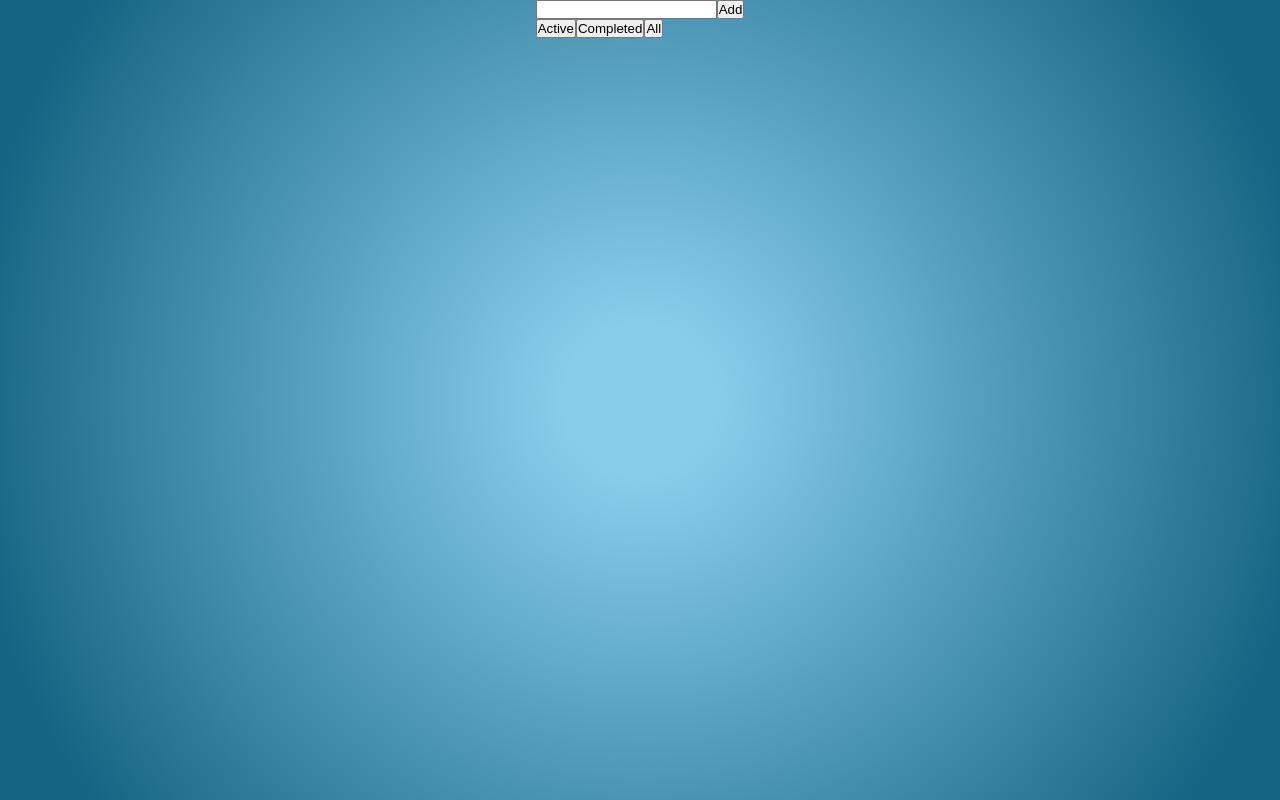
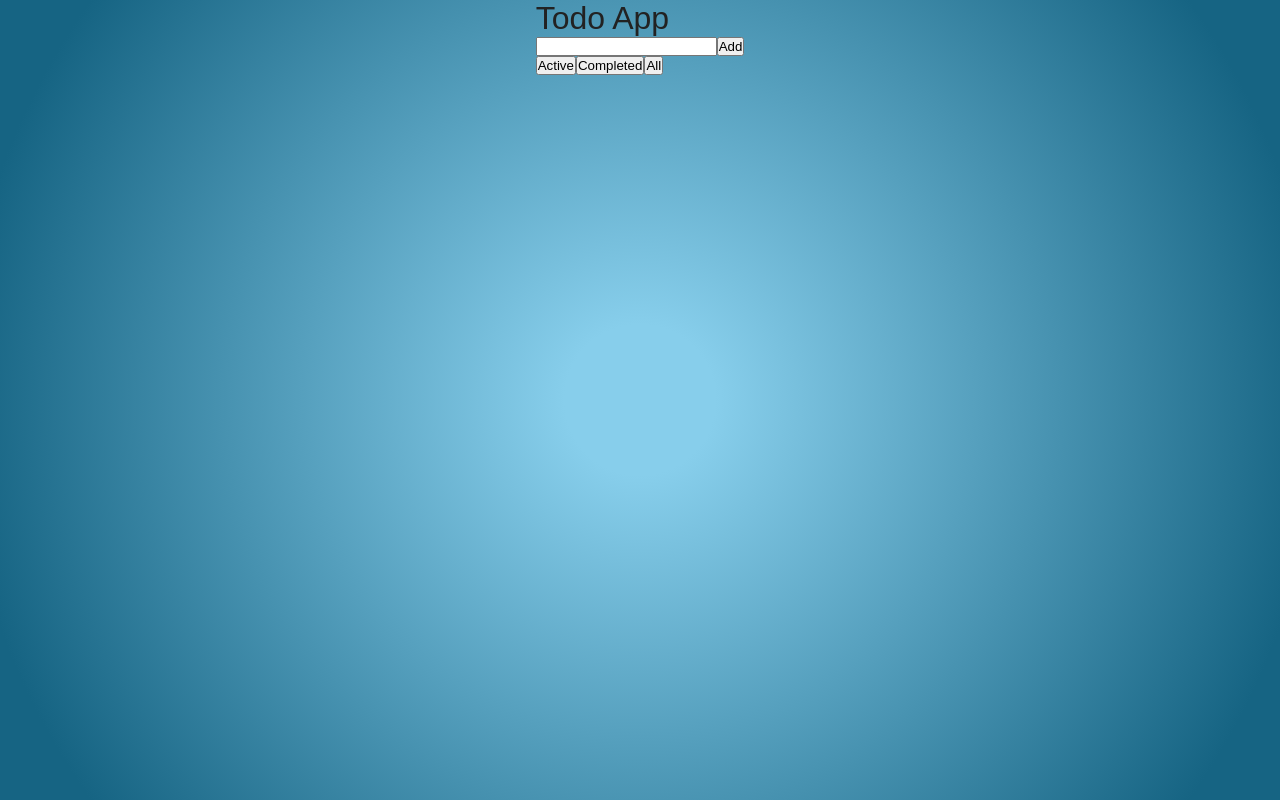
Before and after one commit to Rohan216437/ToDoList-JS, a React (Create React App) app: page / in a window 1280 px wide. Built offline with nearby package versions, Linux system fonts and the light colour scheme; a web font is replaced by a local one.

Commit message:
app js changes

```diff
--- a/src/App.js
+++ b/src/App.js
@@ -1,13 +1,12 @@
 import Todos from "./components/Todos";
-import TodoItem from './components/TodoItem'
 import DisplayTodo from "./components/DisplayTodo";
 
 function App() {
   return (
-    <div className="App">
+    <div className="mt-2">
+      <h1 className="mt-2 bg-sky-50">Todo App</h1>
       <Todos />
       <DisplayTodo />
-
     </div>
   );
 }
```
